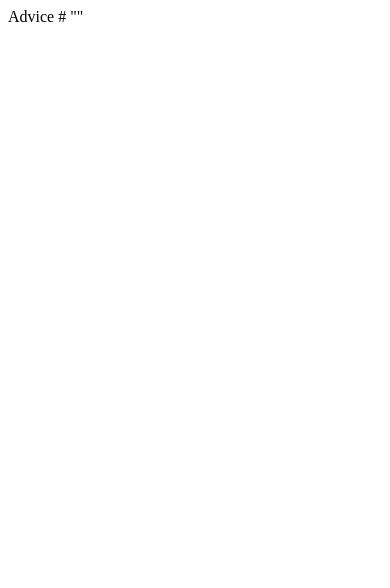
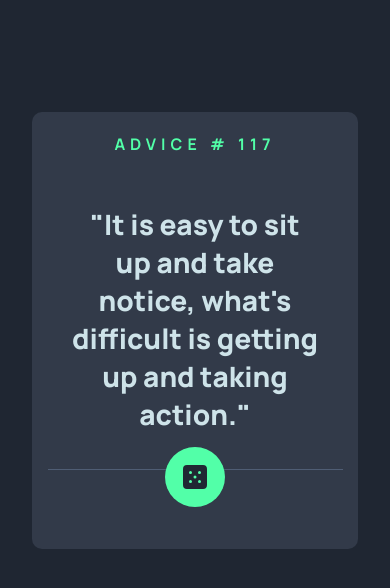
Before and after one commit to Francis-Frimpong/random-quotes-generator, a plain HTML site: page index.html in a window 390 px wide. Drawn offline with Linux system fonts and the light colour scheme.

Commit message:
mobile UI done

```diff
--- a/index.html
+++ b/index.html
@@ -5,21 +5,33 @@
   <meta name="viewport" content="width=device-width, initial-scale=1.0"> <!-- displays site properly based on user's device -->
 
   <link rel="icon" type="image/png" sizes="32x32" href="./images/favicon-32x32.png">
-
+  <link rel="stylesheet" href="style.css">
+  <link rel="preconnect" href="https://fonts.googleapis.com">
+  <link rel="preconnect" href="https://fonts.gstatic.com" crossorigin>
+  <link href="https://fonts.googleapis.com/css2?family=Manrope:wght@200..800&display=swap" rel="stylesheet">
   <title>Frontend Mentor | Advice generator app</title>
 
   <!-- Feel free to remove these styles or customise in your own stylesheet 👍 -->
 
 </head>
 <body>
+  <div id="card">
+    <!-- Advice ID goes here -->
+     <h4>ADVICE # <span class="adviceId">117</span></h4>
+     <!-- Advice text goes here -->
+     <p class="advice">
+      "It is easy to sit up and take notice, what's difficult is getting up and taking action."
+     </p>
+      <picture>
+          <source media="(min-width: 1200px)" srcset="images/pattern-divider-desktop.svg">
+          <source media="(min-width: 576px)" srcset="images/mobile.svg">
+          <img src="images/pattern-divider-mobile.svg" alt="" srcset="" class="divider-img">
+      </picture>
+    </picture>
+  </div>
 
-  Advice #<!-- Advice ID goes here -->
+  <button class="btn"><img src="images/icon-dice.svg"></button>
 
-  "<!-- Advice text goes here -->"
 
-  <!-- <div class="attribution">
-    Challenge by <a href="https://www.frontendmentor.io?ref=challenge" target="_blank">Frontend Mentor</a>.
-    Coded by <a href="#">Your Name Here</a>. -->
-  </div>
 </body>
 </html>
--- a/style.css
+++ b/style.css
@@ -0,0 +1,59 @@
+body{
+    background-color:  hsl(218, 23%, 16%);
+    display: grid;
+    place-items: center;
+    font-family: "Manrope", serif;
+    margin: 0;
+    padding: 2em;
+    position: relative;
+}
+
+#card {
+    background-color: hsl(217, 19%, 24%);
+    display: grid;
+    place-items: center;
+    max-width: 576px;
+    border-radius: 10px;
+    margin-top: 5em;
+
+}
+
+
+#card h4 {
+    color: hsl(150, 100%, 66%);
+    letter-spacing:5px;
+
+}
+
+
+#card .adviceId{
+    color: hsl(150, 100%, 66%);
+}
+
+
+.advice{
+    font-size: 28px;
+    text-align: center;
+    color: hsl(193, 38%, 86%);
+    width: 76%;
+    font-weight: 800;
+}
+
+.divider-img{
+    padding-bottom: 4.2em;
+}
+
+.btn{
+    background-color: hsl(150, 100%, 66%);
+    outline: none;
+    border: none;
+    width: 60px;
+    height: 60px;
+    padding: 1em;
+    border-radius: 50%;
+    display: flex;
+    justify-content: center;
+    align-items: center;
+    position: absolute;
+    top: 33.5em;
+}
```
